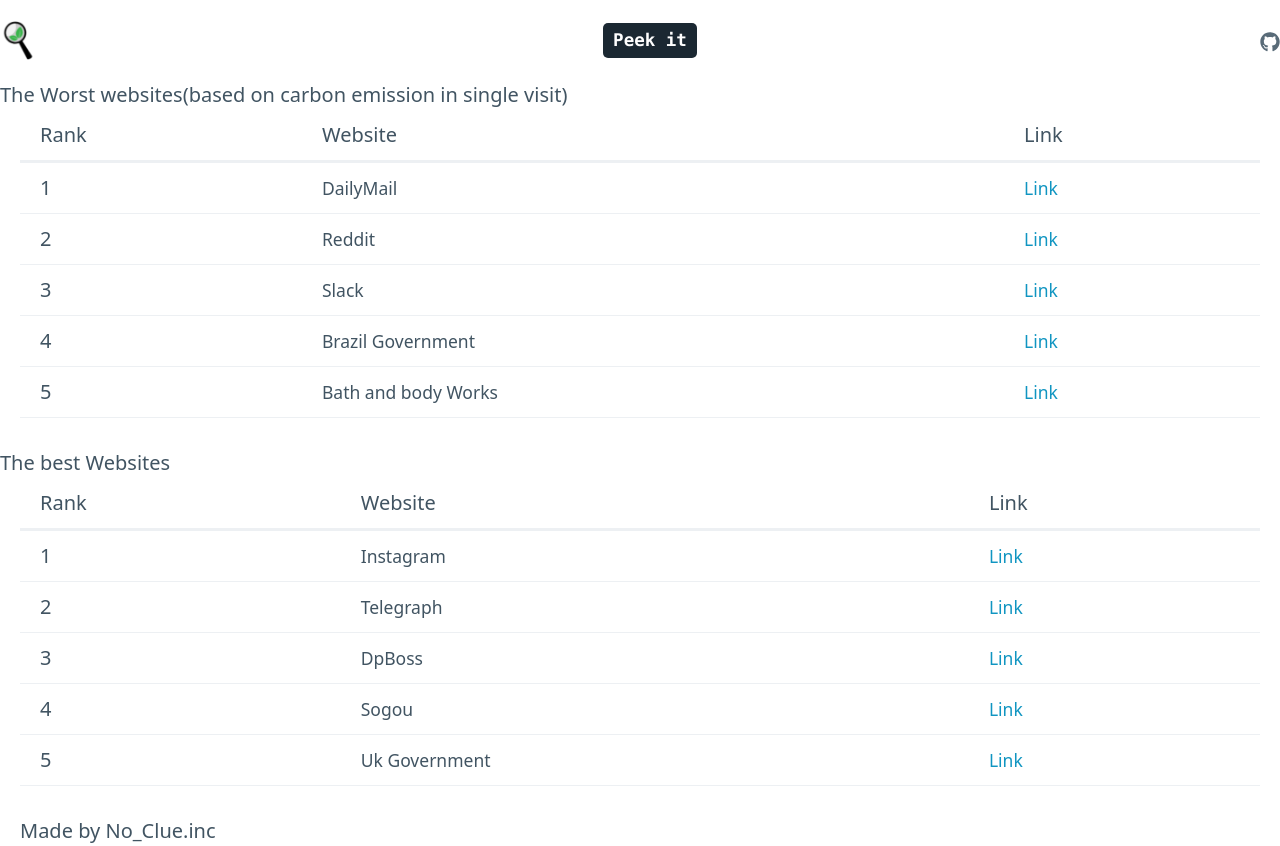
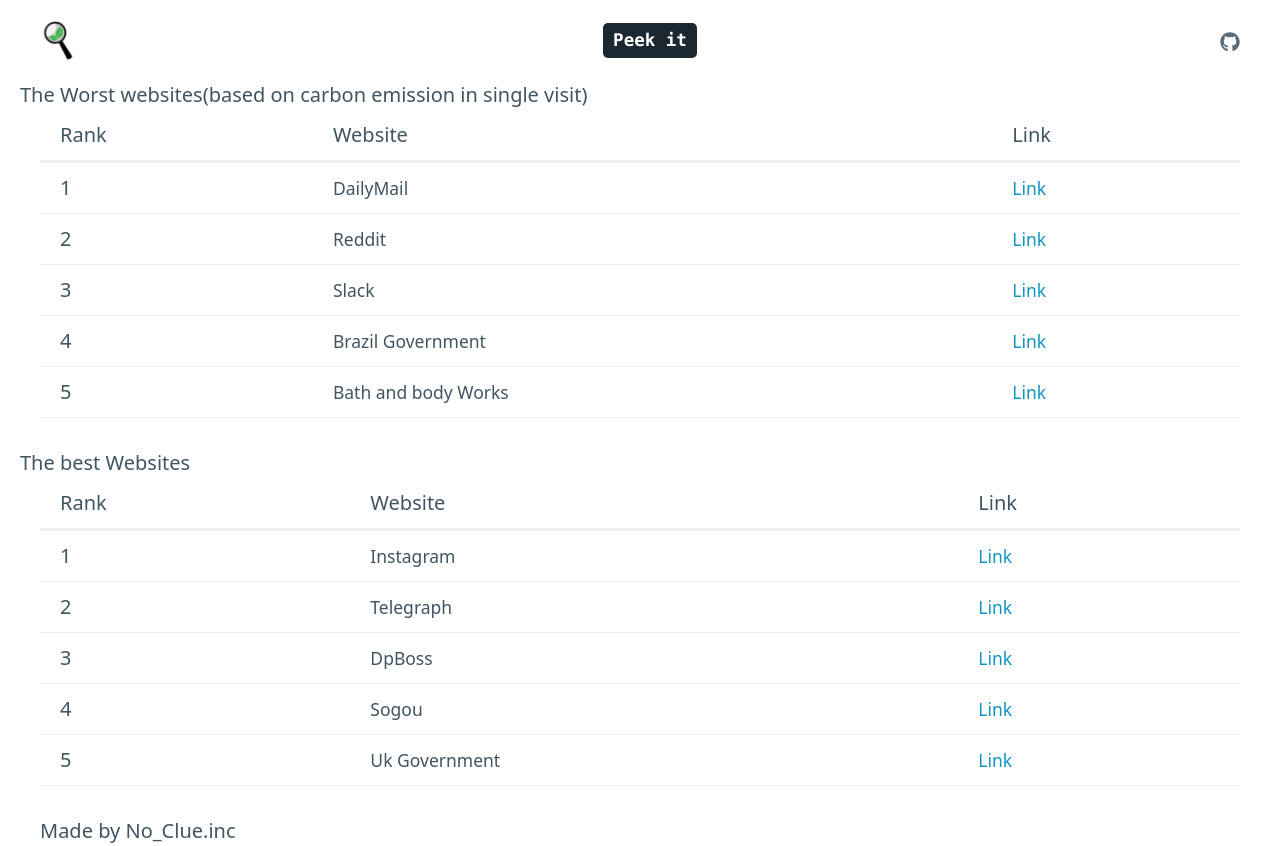
Before and after one commit to Manobal-Singh-Bagady/Peek-it, a React (Vite) app in the folder website/: page / in a window 1280 px wide. Built offline with nearby package versions, Linux system fonts and the light colour scheme.

Commit message:
add padding

```diff
--- a/website/src/App.tsx
+++ b/website/src/App.tsx
@@ -4,6 +4,7 @@ import Footer from "./components/Footer"
 import "./App.css"
 
 function App() {
+
 	return <div className='App'>
     <Navbar />
     <HeroSection />
--- a/website/src/components/Navbar.tsx
+++ b/website/src/components/Navbar.tsx
@@ -2,7 +2,7 @@ import { FaGithub, FaHome } from 'react-icons/fa'
 
 export default function Navbar() {
 	return (
-		<>
+		<div className='container-fluid'>
 			<nav>
 				<ul>
 					<li>
@@ -27,6 +27,6 @@ export default function Navbar() {
 					</li>
 				</ul>
 			</nav>
-		</>
+		</div>
 	)
 }
--- a/website/src/main.tsx
+++ b/website/src/main.tsx
@@ -6,6 +6,8 @@ import {FaGithub,FaHome} from "react-icons/fa"
 
 ReactDOM.createRoot(document.getElementById('root') as HTMLElement).render(
 	<React.StrictMode>
+		<div className='container-fluid'>
 		<App />
+		</div>
 	</React.StrictMode>
 )
```
